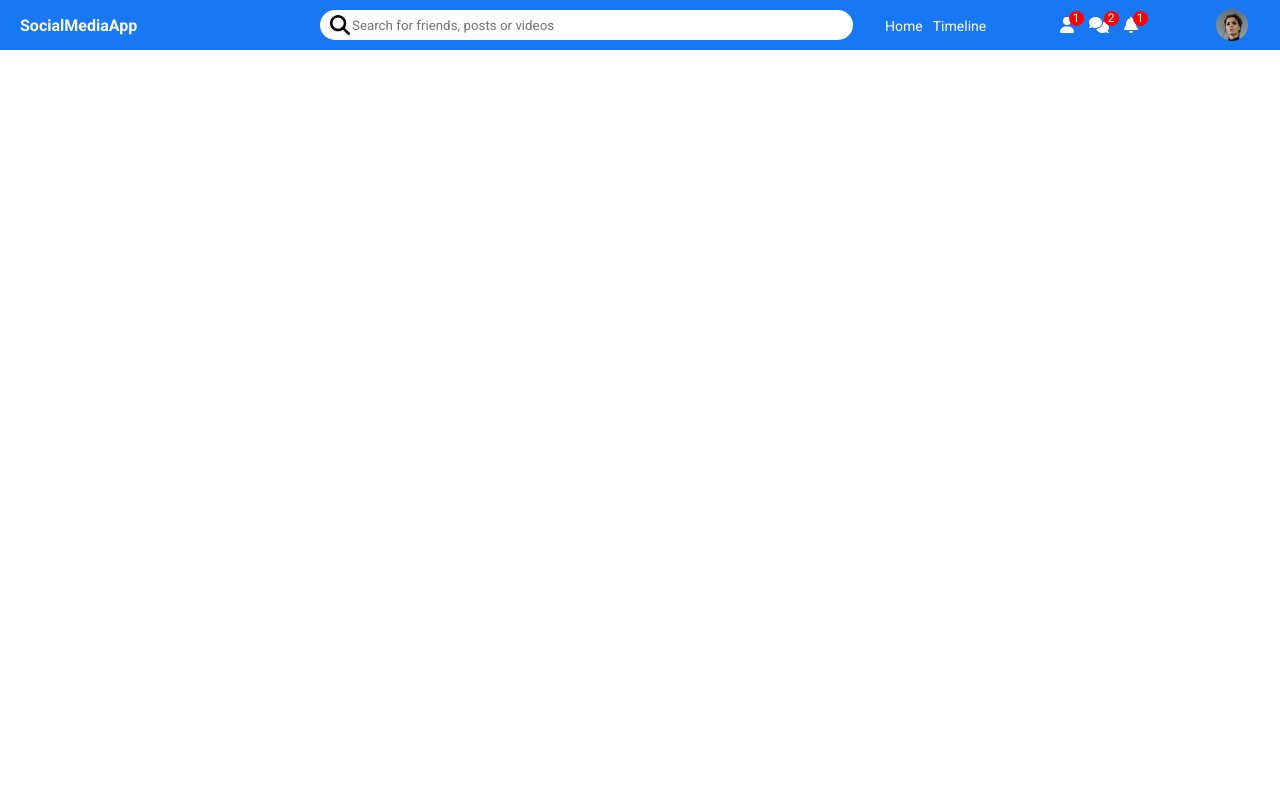
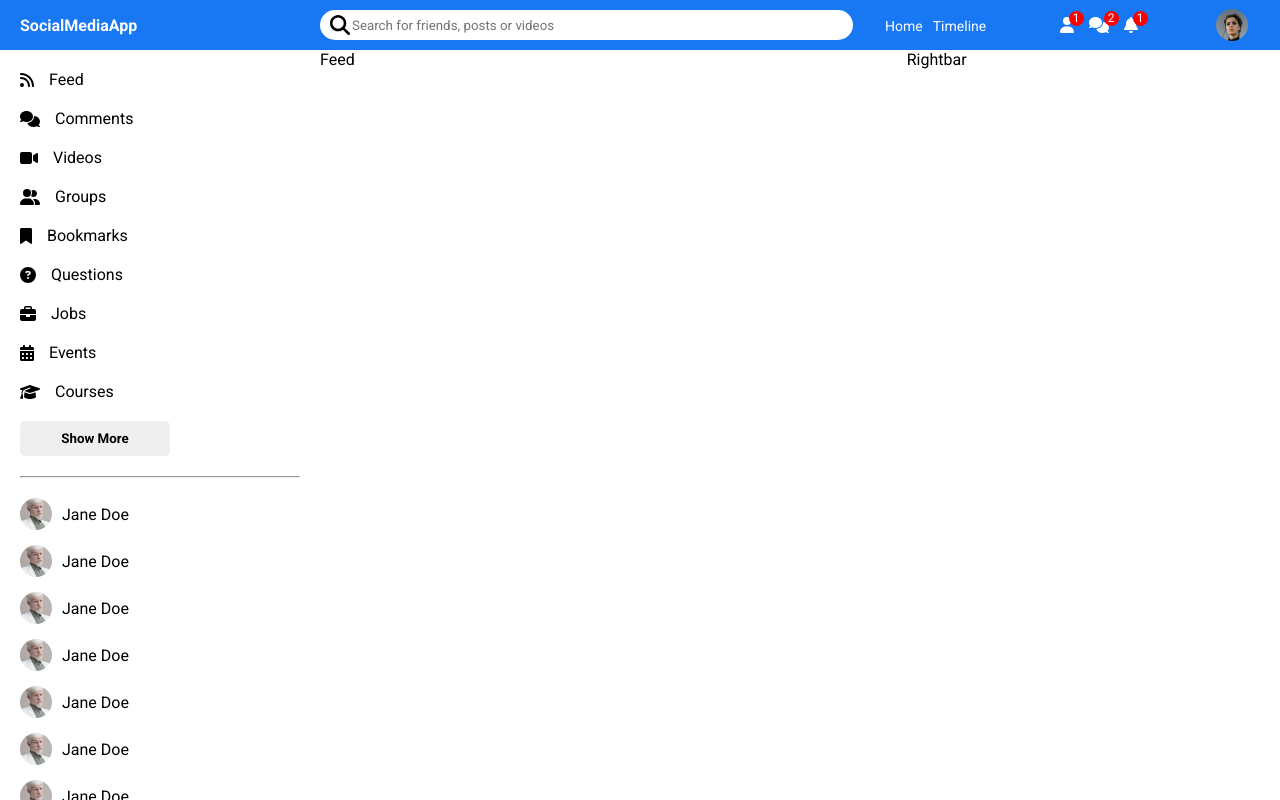
Before and after one commit to bsgauthierwebdev/social-media-app, a React (Create React App) app in the folder client/: page / in a window 1280 px wide. Built offline with nearby package versions, Linux system fonts and the light colour scheme.

Commit message:
Import components into Home component & style

```diff
--- a/client/src/pages/home/Home.js
+++ b/client/src/pages/home/Home.js
@@ -1,11 +1,20 @@
 import React from 'react'
 import Topbar from '../../components/topbar/Topbar'
+import Sidebar from '../../components/sidebar/Sidebar'
+import Feed from '../../components/feed/Feed'
+import Rightbar from '../../components/rightbar/Rightbar'
+import './home.css'
 
 const Home = () => {
   return (
-    <div>
+    <>
       <Topbar />
-    </div>
+      <div className="homeContainer">
+        <Sidebar />
+        <Feed />
+        <Rightbar />
+      </div>
+    </>
   )
 }
 
--- a/client/src/pages/home/home.css
+++ b/client/src/pages/home/home.css
@@ -0,0 +1,4 @@
+.homeContainer {
+    display: flex;
+    width: 100%;
+}
```
